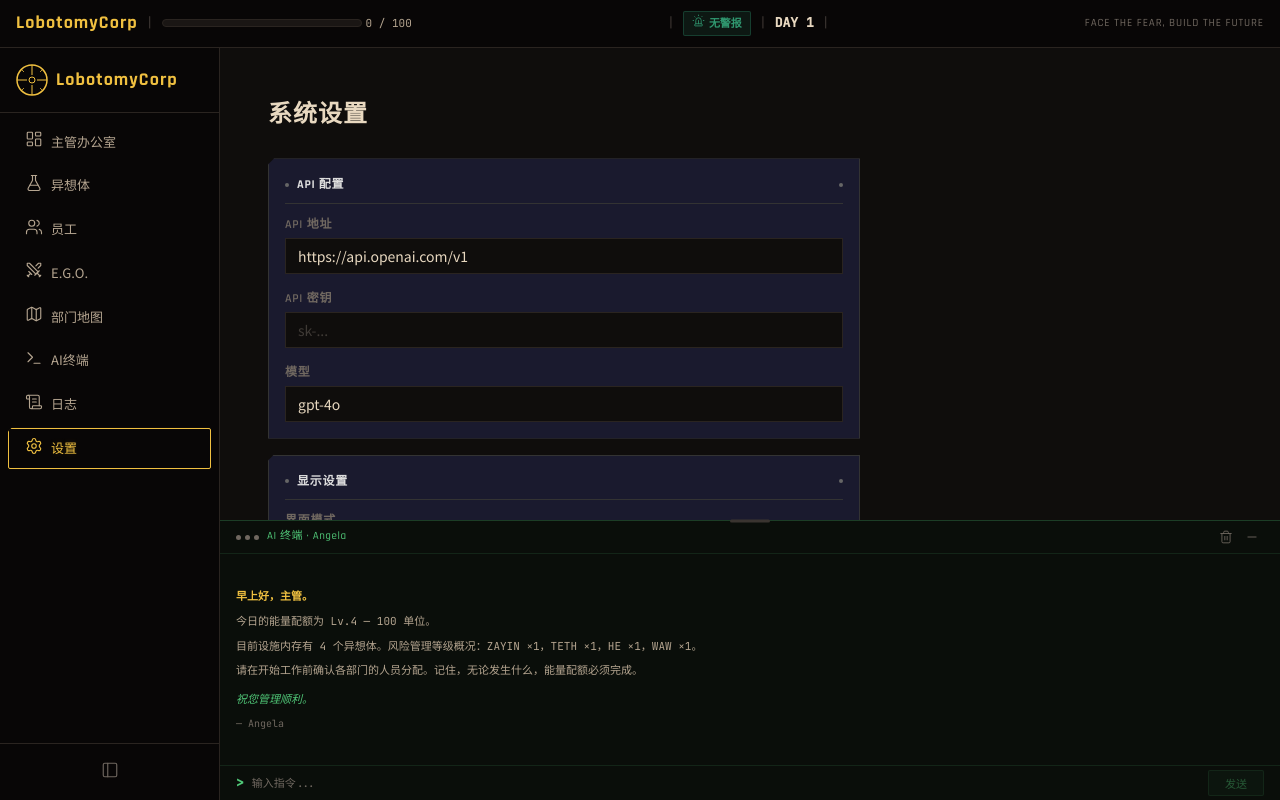
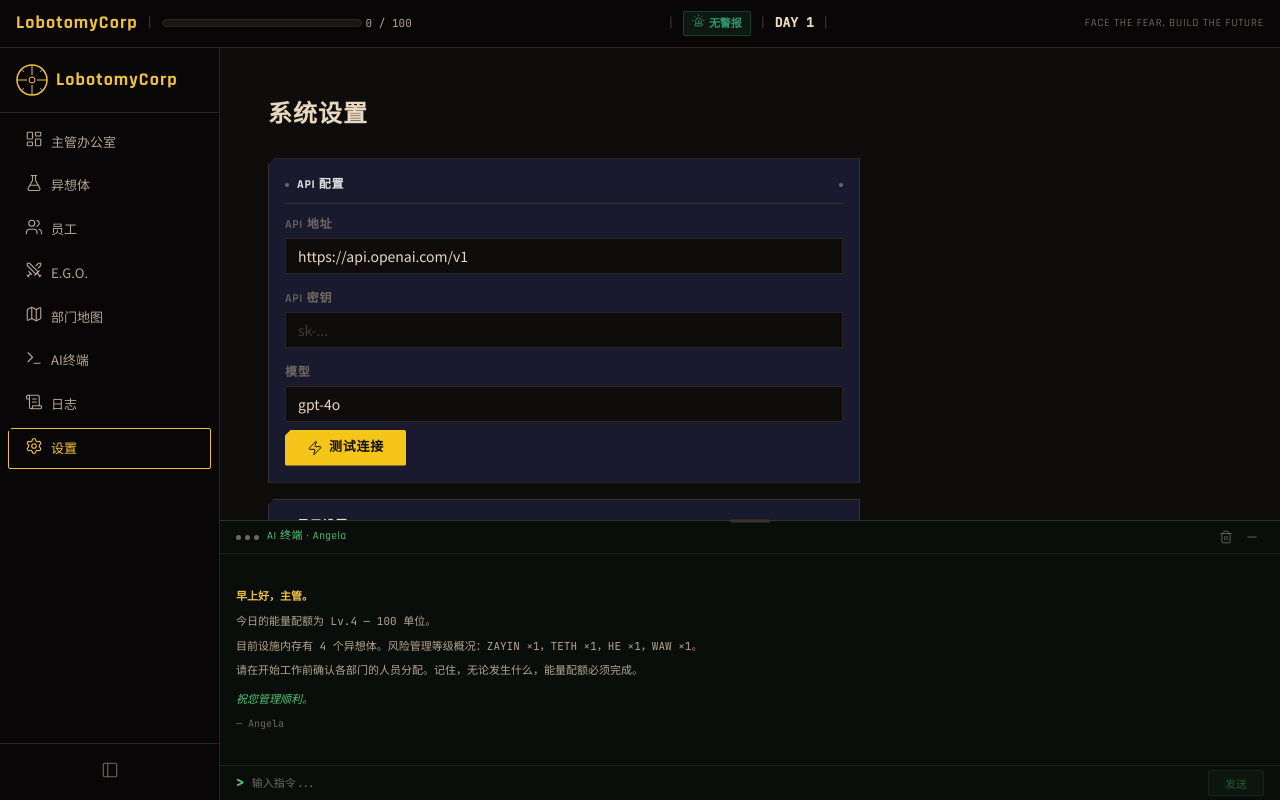
Before and after one commit to 1409557427-arch/lob, a Vue app: page /#/settings in a window 1280 px wide. Shown: the top 800 px of the page. Built offline with nearby package versions, Linux system fonts and the light colour scheme.

Commit message:
feat: add test connection button in settings to debug API issues

```diff
--- a/src/components/pages/SettingsPage.vue
+++ b/src/components/pages/SettingsPage.vue
@@ -36,6 +36,11 @@
           />
         </label>
       </form>
+        <div class="settings-actions" style="margin-top:var(--space-sm)">
+          <LCButton variant="primary" icon="Zap" @click="testConnection" :disabled="testing">
+            {{ testing ? "测试中..." : "测试连接" }}
+          </LCButton>
+        </div>
     </LCCard>
 
     <!-- 显示设置 -->
@@ -155,6 +160,27 @@ const settings = ref({
 const charCardPath = window.location.origin.includes('localhost') ? '/X-脑叶公司主管.json' : '/X-脑叶公司主管.json'
 const mvuPath = '/X-mvu-schema.js'
 const statusbarPath = '/X-statusbar.html'
+
+
+async function testConnection() {
+  testing.value = true
+  try {
+    const res = await fetch(settingsStore.api.baseUrl + "/chat/completions", {
+      method: "POST",
+      headers: { "Content-Type": "application/json", "Authorization": "Bearer " + settingsStore.api.apiKey },
+      body: JSON.stringify({ model: settingsStore.api.model || "deepseek-chat", messages: [{ role: "user", content: "ping" }], max_tokens: 5 })
+    })
+    if (res.ok) ui.showToast("连接成功！API 响应正常", "success")
+    else {
+      const err = await res.text().catch(() => "无响应体")
+      ui.showToast("连接失败 (" + res.status + "): " + err.substring(0, 80), "error")
+    }
+  } catch (err: any) {
+    ui.showToast("网络错误: " + (err.message || String(err)), "error")
+  }
+  testing.value = false
+}
+const testing = ref(false)
 
 function handleExport() {
   try {
```
